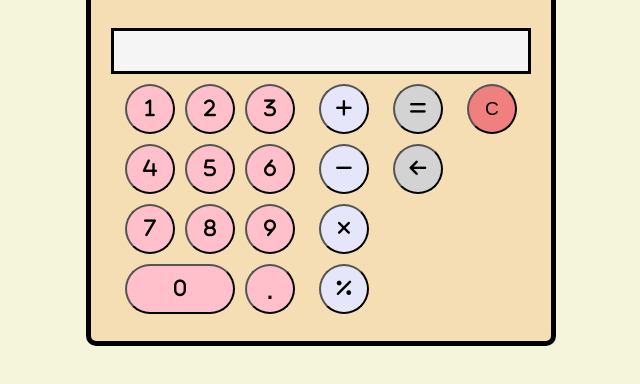
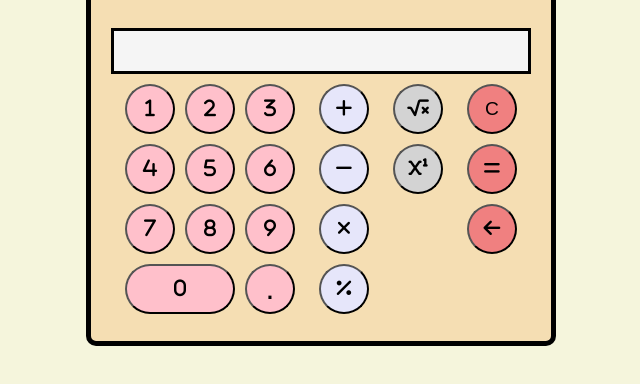
Before and after one commit to kein-1/odin-calculator, a plain HTML site: page index.html in a window 1280 px wide. Shown: the part 312-696 px from the top of the page, without its empty margins (122-762 px from the left). Drawn offline with Linux system fonts and the light colour scheme; some icons are missing.

Commit message:
finalized files

```diff
--- a/index.js
+++ b/index.js
@@ -4,7 +4,6 @@ const OPERATIONS = 4
 
 const opSymbolsFA = ["fa-solid fa-plus","fa-solid fa-minus",
                     "fa-solid fa-xmark","fa-solid fa-percentage"]
-// const numbSymbolsFA = ["fa-1","fa-2","fa-3","fa-4", ]
 const addSubMultDivi = ["+","-","x","/"]
 let currVal = ""
 
@@ -49,7 +48,6 @@ function loadCalc(){
 
     newNumb.addEventListener("click", () => {
         currVal += "0"
-        // console.log(newNumb.innerText)
         calcHeaderVal.innerText = currVal
         console.log(currVal)
 
@@ -58,10 +56,6 @@ function loadCalc(){
     newNumb.appendChild(temp)
 
 
-    // let equals = document.createElement("button")
-    // equals.setAttribute("class","equals")
-    // equals.setAttribute("id", "equals")
-    // equals.innerText = '=';
     let decimal = document.createElement("button")
     let tempDiv = document.createElement("div")
     let temp1 = document.createElement("i")
@@ -73,7 +67,6 @@ function loadCalc(){
 
     decimal.addEventListener("click", () => {
         currVal += "."
-        // console.log(newNumb.innerText)
         calcHeaderVal.innerText = currVal
         console.log(currVal)
 
@@ -98,7 +91,6 @@ function loadOperations (){
         newOperation.setAttribute("id", `${addSubMultDivi[i]}`)
         newOperation.addEventListener("click", () => {
         currVal += addSubMultDivi[i]
-        // console.log(newNumb.innerText)
         calcHeaderVal.innerText = currVal
         console.log(currVal)
         return
@@ -106,36 +98,28 @@ function loadOperations (){
 
         temp.className = `${opSymbolsFA[i]}`
         calcHeaderVal.innerText = currVal
-        // newOperation.innerText = opSymbol
         operations.appendChild(newOperation)
         newOperation.appendChild(temp)
     }
 }
 
 function loadColumn3(){
-    let equalSymbol = document.createElement("button")
-    let backSpace = document.createElement("button")
+    let squareRoot = document.createElement("button")
+    let power = document.createElement("button")
     let temp1 = document.createElement("i")
     let temp2 = document.createElement("i")
 
-    equalSymbol.setAttribute("id", "equals")
-    equalSymbol.setAttribute("class","equals")
+    temp1.className = "fa fa-square-root-variable"
+    temp2.className = "fa fa-superscript"
 
-    equalSymbol.onclick = calculateResults
+    squareRoot.onclick = squareRootFunct
+    power.onclick = raiseToPower
 
-    backSpace.setAttribute("id","backSpace")
-    backSpace.setAttribute("class","backSpace")
+    column3.appendChild(squareRoot)
+    squareRoot.appendChild(temp1)
 
-    backSpace.onclick = backSpaceFunct
-
-    temp1.className = "fa-solid fa-equals"
-    temp2.className = "fa-solid fa-arrow-left"
-
-
-    column3.appendChild(equalSymbol)
-    column3.appendChild(backSpace)
-    equalSymbol.append(temp1)
-    backSpace.append(temp2)
+    column3.appendChild(power)
+    power.appendChild(temp2)
 
 
 }
@@ -144,33 +128,36 @@ function loadColumn3(){
 function loadColumn4(){
 
     let reset = document.createElement("button")
+    let equalSymbol = document.createElement("button")
+    let backSpace = document.createElement("button")
+    let temp1 = document.createElement("i")
+    let temp2 = document.createElement("i")
+
 
     reset.setAttribute("id", "reset")
     reset.setAttribute("id", "reset")
     reset.innerText = "C"
     reset.onclick = resetFunct
+
+    equalSymbol.setAttribute("id", "equals")
+    equalSymbol.setAttribute("class","equals")
+    equalSymbol.onclick = calculateResults
+
+    backSpace.setAttribute("id","backSpace")
+    backSpace.setAttribute("class","backSpace")
+    backSpace.onclick = backSpaceFunct
+
+    temp1.className = "fa-solid fa-equals"
+    temp2.className = "fa-solid fa-arrow-left"
+
     column4.appendChild(reset)
+    column4.appendChild(equalSymbol)
+    column4.appendChild(backSpace)
 
-
+    equalSymbol.append(temp1)
+    backSpace.append(temp2)
 }
 
-
-
-
-
-// function typeOfOp(op){
-
-//     switch(op){
-//         case 0:
-//             return '+'
-//         case 1:
-//             return '-'
-//         case 2:
-//             return '*'
-//         case 3:
-//             return '/'
-//     }
-// }
 
 
 function operationsFunct(i,a,b){
@@ -199,8 +186,6 @@ function calculateResults(){
     }
     if (currVal.includes('-')) {
         let values = currVal.split("-")
-        // console.log(values)
-        // console.log(subtract(Number(values[0]), Number(values[1])))
         let newVal = Number(values[0]) - Number(values[1])
         currVal = newVal
         calcHeaderVal.innerText = newVal
@@ -240,6 +225,19 @@ function backSpaceFunct(){
     calcHeaderVal.innerText = currVal
 }
 
+function squareRootFunct(){
+    currVal = Math.sqrt(Number(currVal))
+    calcHeaderVal.innerText = currVal
+
+}
+
+
+function raiseToPower(){
+    currVal = Math.pow(Number(currVal),2)
+    calcHeaderVal.innerText = currVal
+
+}
+
 
 
 window.onload = () => {
--- a/styles.css
+++ b/styles.css
@@ -55,9 +55,7 @@ button{
 
 }
 
-#+{
-    background-color: black;
-}
+
 
 .results-header{
     border: 3px solid black;
@@ -94,7 +92,7 @@ button{
     font-size: xx-large;
 }
 
-.operations, .column-3{
+.operations, .column-3, .column-4{
     display: flex;
     flex-direction: column;
     gap: 10px;
```
